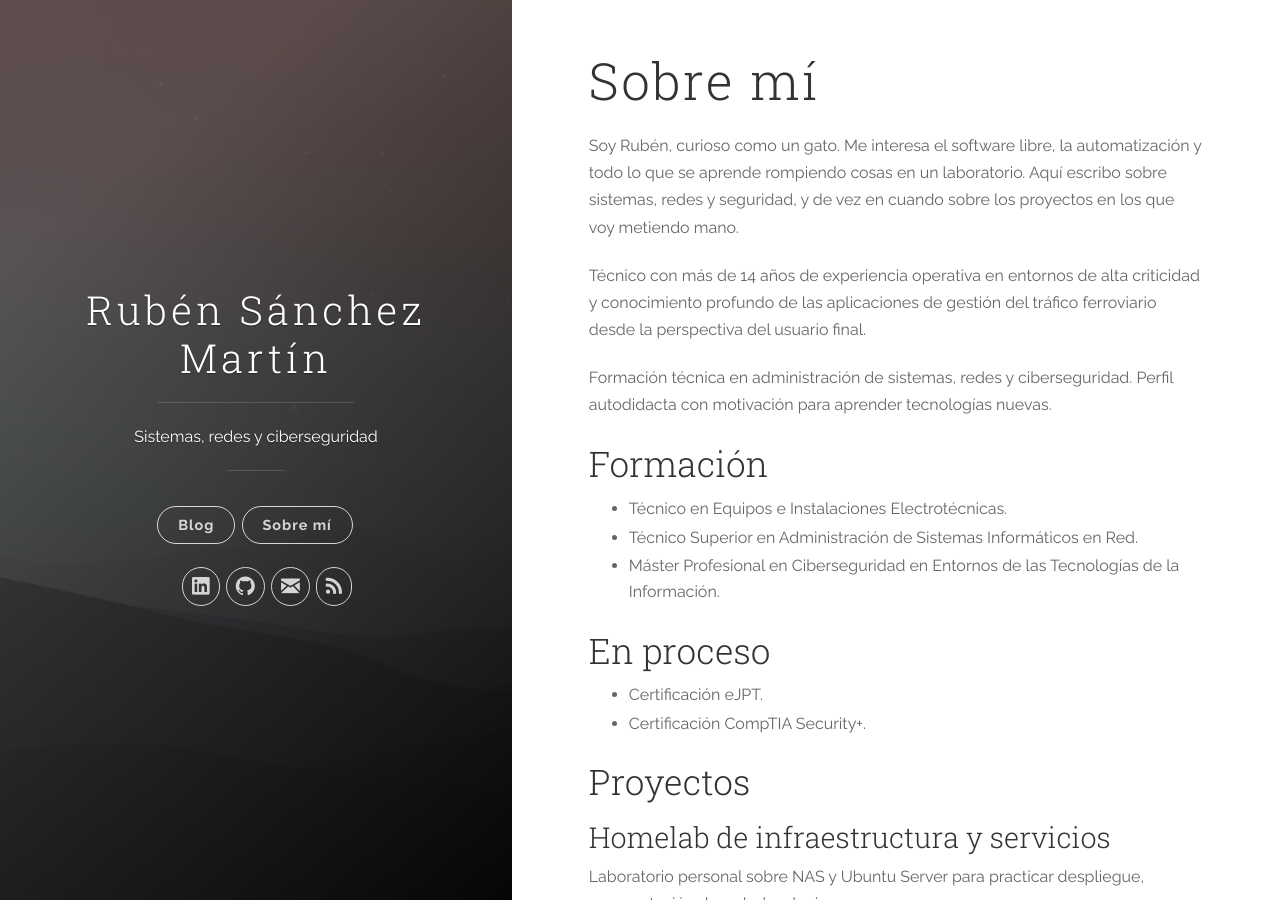
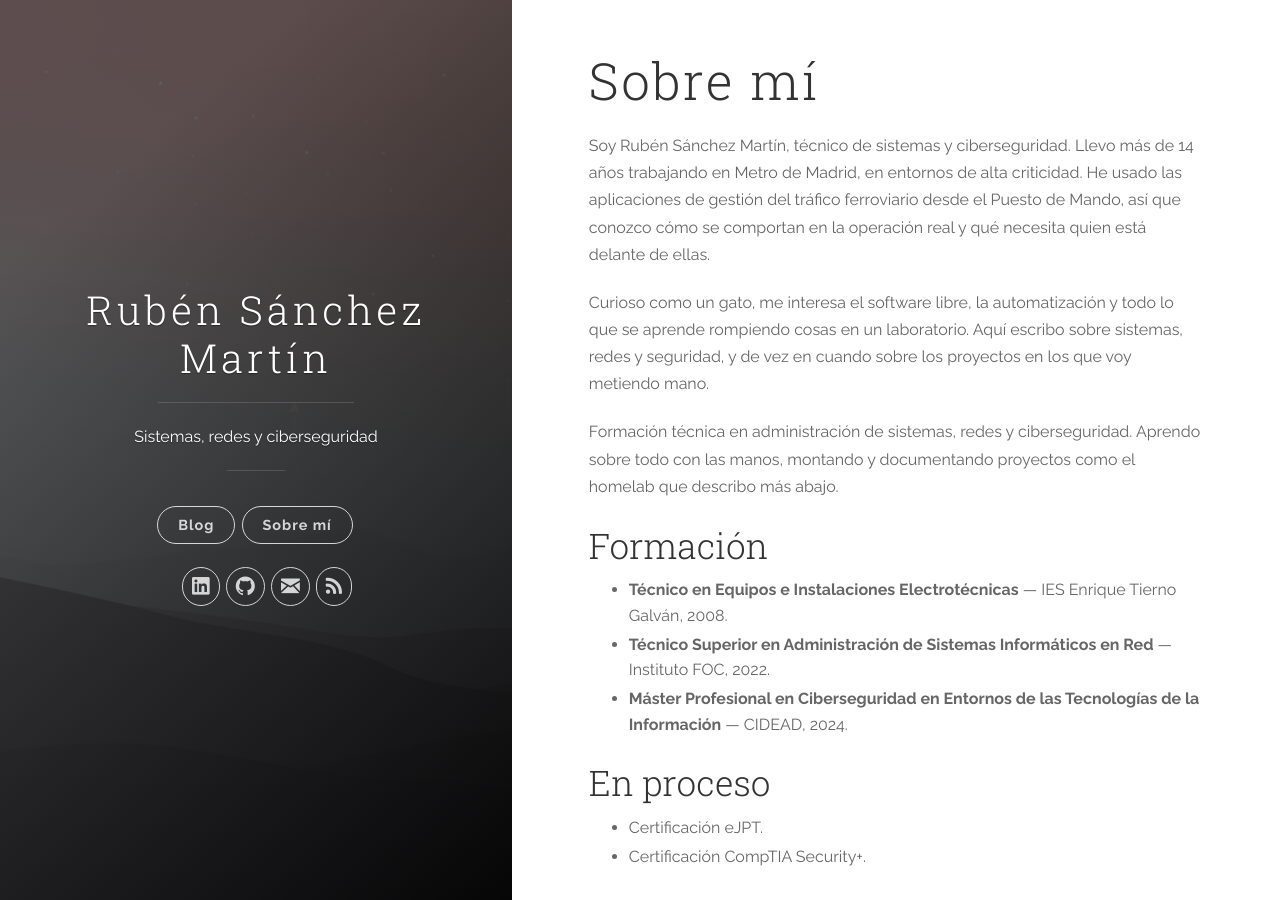
Before and after one commit to rubsanmar/rubsanmar.github.io, a Jekyll site: the page built from sobre-mi.md, in a window 1280 px wide and 900 px high. Built offline with Jekyll 4.4.1, drawn with Linux system fonts in a browser that asks for light colours.

Commit message:
content: reescribir la presentación de Sobre mí

```diff
--- a/sobre-mi.md
+++ b/sobre-mi.md
@@ -4,17 +4,17 @@ title: Sobre mí
 permalink: /sobre-mi/
 ---
 
-Soy Rubén, curioso como un gato. Me interesa el software libre, la automatización y todo lo que se aprende rompiendo cosas en un laboratorio. Aquí escribo sobre sistemas, redes y seguridad, y de vez en cuando sobre los proyectos en los que voy metiendo mano.
+Soy Rubén Sánchez Martín, técnico de sistemas y ciberseguridad. Llevo más de 14 años trabajando en Metro de Madrid, en entornos de alta criticidad. He usado las aplicaciones de gestión del tráfico ferroviario desde el Puesto de Mando, así que conozco cómo se comportan en la operación real y qué necesita quien está delante de ellas.
 
-Técnico con más de 14 años de experiencia operativa en entornos de alta criticidad y conocimiento profundo de las aplicaciones de gestión del tráfico ferroviario desde la perspectiva del usuario final.
+Curioso como un gato, me interesa el software libre, la automatización y todo lo que se aprende rompiendo cosas en un laboratorio. Aquí escribo sobre sistemas, redes y seguridad, y de vez en cuando sobre los proyectos en los que voy metiendo mano.
 
-Formación técnica en administración de sistemas, redes y ciberseguridad. Perfil autodidacta con motivación para aprender tecnologías nuevas.
+Formación técnica en administración de sistemas, redes y ciberseguridad. Aprendo sobre todo con las manos, montando y documentando proyectos como el homelab que describo más abajo.
 
 ## Formación
 
-- Técnico en Equipos e Instalaciones Electrotécnicas.
-- Técnico Superior en Administración de Sistemas Informáticos en Red.
-- Máster Profesional en Ciberseguridad en Entornos de las Tecnologías de la Información.
+- **Técnico en Equipos e Instalaciones Electrotécnicas** — IES Enrique Tierno Galván, 2008.
+- **Técnico Superior en Administración de Sistemas Informáticos en Red** — Instituto FOC, 2022.
+- **Máster Profesional en Ciberseguridad en Entornos de las Tecnologías de la Información** — CIDEAD, 2024.
 
 ## En proceso
 
```
